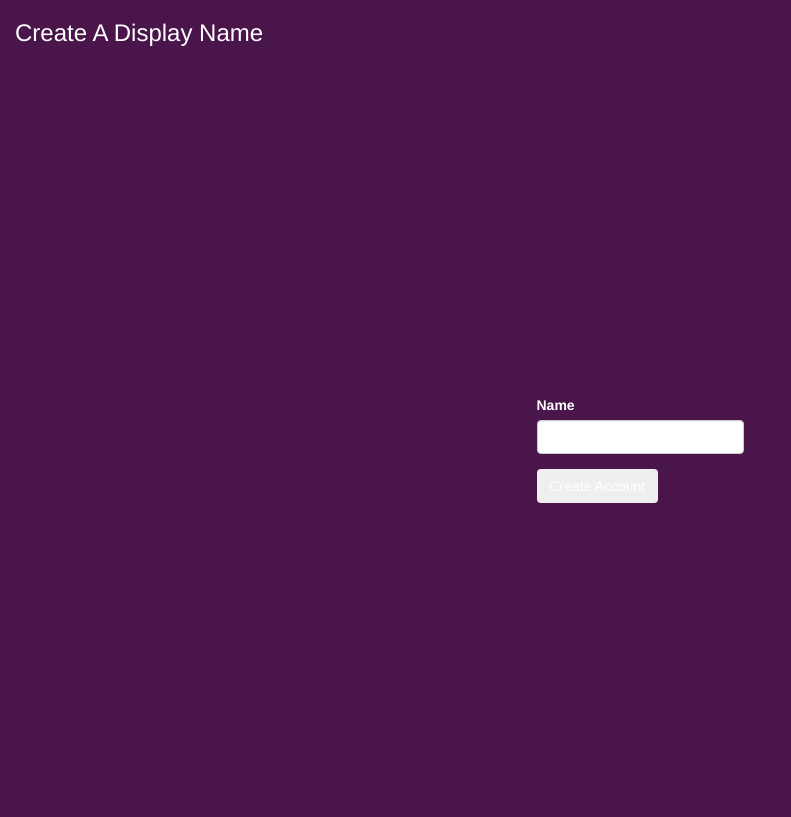
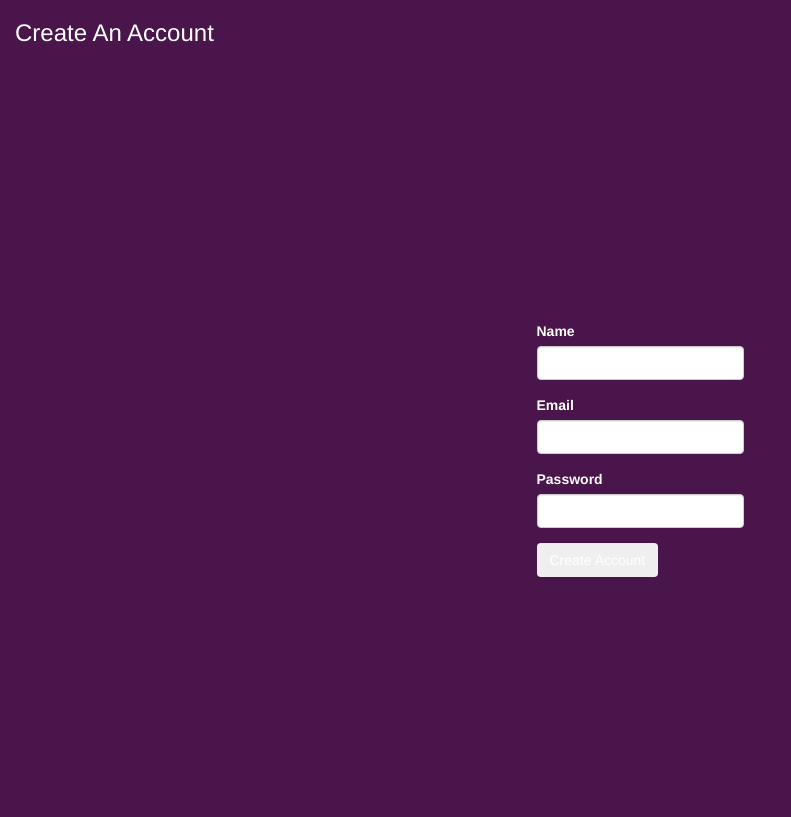
Before and after one commit to bolawole/flack, a Flask app: page /create in a window 1280 px wide. Shown: the top 817 px of the page, without its empty margins (0-791 px from the left). Run offline with Flask 2, Linux system fonts and the light colour scheme; some libraries are stand-ins or nearby versions; some web fonts are replaced.

Commit message:
implementing login

```diff
--- a/application.py
+++ /dev/null
@@ -1,56 +0,0 @@
-import os
-
-from flask import Flask,render_template,request,redirect,url_for,flash
-from flask_socketio import SocketIO, emit,send
-from forms import SignUpForm
-
-app = Flask(__name__)
-app.config["SECRET_KEY"] = os.getenv("SECRET_KEY")
-socketio = SocketIO(app)
-
-cridentials=['dewole','dewoleawe@gmail.com','password']
-room_user=[]
-g_name=""
-
-@app.route("/")
-def index():
-    return render_template("home.html")
-
-@app.route("/create", methods=["POST","GET"])
-def create():
-    form=SignUpForm()
-    if form.validate_on_submit():
-        name=form.name.data
-        g_name=form.name.data
-        if len(room_user)==0:
-            room_user.append(name)
-            print(room_user)
-            return redirect(url_for('active'))
-        elif name in room_user:
-            flash("name already exit, Login instead",'danger')
-            return render_template("create.html", form=form)
-        else:
-            room_user.append(name)
-
-            return render_template("buddyroom.html",name=name)
-
-
-
-    return render_template("create.html", form=form)
-
-# @app.route('/chat',methods=["POST","GET"])
-# def chat():
-#     return render_template("find.html")
-
-
-
-@app.route("/active",methods=["POST","GET"])
-def active():
-
-    print(room_user)
-    return render_template("buddyroom.html")
-
-@socketio.on('message')
-def message(msg):
-    print(f"\n\n{msg}\n\n")
-    send(msg,broadcast=True)
--- /dev/null
+++ b/application/forms.py
@@ -0,0 +1,29 @@
+from flask_wtf import FlaskForm
+from wtforms import StringField,PasswordField,SubmitField,BooleanField
+from wtforms.validators import DataRequired,Length,Email,ValidationError
+from application.models import User
+
+
+class SignUpForm(FlaskForm):
+    name=StringField("Name",
+        validators=[DataRequired(),Length(min=2, max=20)])
+    email=StringField("Email",validators=[DataRequired(),Email()])
+    password=PasswordField('Password',validators=[DataRequired(),Length(min=6)])
+    submit=SubmitField('Create Account')
+
+    def validate_name(self,name):
+        user=User.query.filter_by(username=name.data).first()
+        if user:
+            raise ValidationError('Username Taken')
+    def validate_email(self,email):
+        user=User.query.filter_by(email=email.data).first()
+        if user:
+            raise ValidationError('email already exist')
+
+
+
+class LoginForm(FlaskForm):
+    name=StringField("Name",
+        validators=[DataRequired(),Length(min=2, max=20)])
+    remember=BooleanField("Remember Me")
+    submit=SubmitField('Enter Workspace')
--- /dev/null
+++ b/application/routes.py
@@ -0,0 +1,49 @@
+from flask import render_template,request,redirect,url_for,flash
+from flask_socketio import emit,send
+from application.forms import SignUpForm,LoginForm
+from application.models import User
+from application import app,socketio,db
+from flask_login import login_user,current_user
+
+
+@app.route("/")
+def index():
+    return render_template("home.html")
+
+@app.route("/create", methods=["POST","GET"])
+def create():
+    form=SignUpForm()
+    if form.validate_on_submit():
+        new_user=User(username=form.name.data,email=form.email.data,password=form.password.data)
+        db.session.add(new_user)
+        db.session.commit()
+        flash(f"Room Created","success")
+        return redirect(url_for('login'))
+
+    return render_template("create.html", form=form)
+
+
+@app.route("/login", methods=["POST","GET"])
+def login():
+    form=LoginForm()
+    if form.validate_on_submit():
+        user=User.query.filter_by(username=form.name.data).first()
+        if user:
+            login_user(user)
+            return redirect(url_for('active'))
+            # return render_template("buddyroom.html",name=user.username)
+        else:
+            flash("Login Unsuccessful","danger")
+    return render_template("login.html", form=form)
+
+
+
+
+@app.route("/active",methods=["POST","GET"])
+def active():
+    print(f"\n\n{current_user.username}\n\n")
+    return render_template("buddyroom.html",name=current_user.username)
+
+@socketio.on('message')
+def message(msg):
+    send(msg,broadcast=True)
--- a/templates/buddyroom.html
+++ b/application/templates/buddyroom.html
@@ -48,7 +48,7 @@
 
 
 
-     <input type="text" size="100%" id="message-input" placeholder="type your message here" >
+     <input type="text" id="message-input" placeholder="type your message here" >
      <button type="button" id="send-button"> send</button>
 </div>
 
--- /dev/null
+++ b/application/templates/create.html
@@ -0,0 +1,67 @@
+{%extends "layout.html"%}
+
+{%block body%}
+<div class=" container">
+
+    <h3>Create An Account</h3>
+    <div class="content-section">
+    <form method="POST" action="">
+        {{form.hidden_tag()}}
+       <div class="form-group">
+           {{form.name.label(class="form-control-label")}}
+            {%if form.name.errors%}
+            {{form.name(class="form-control form-control-lg is-invalid" ,id="form_name")}}
+            <div class="invalid-feedback">
+                {%for error in form.name.errors%}
+                  <span>{{error}}</span>
+                {%endfor%}
+             </div>
+            {%else%}
+           {{form.name(class="form-control form-control-lg" ,id="form_name")}}
+           {%endif%}
+       </div>
+       <div class="form-group">
+        {{form.email.label(class="form-control-label")}}
+         {%if form.email.errors%}
+         {{form.email(class="form-control form-control-lg is-invalid" ,id="form_email")}}
+         <div class="invalid-feedback">
+             {%for error in form.email.errors%}
+               <span>{{error}}</span>
+             {%endfor%}
+          </div>
+         {%else%}
+        {{form.email(class="form-control form-control-lg" ,id="form_email")}}
+        {%endif%}
+    </div>
+    <div class="form-group">
+      {{form.password.label(class="form-control-label")}}
+       {%if form.password.errors%}
+       {{form.password(class="form-control form-control-lg is-invalid" ,id="form_name")}}
+       <div class="invalid-feedback">
+           {%for error in form.password.errors%}
+             <span>{{error}}</span>
+           {%endfor%}
+        </div>
+       {%else%}
+      {{form.password(class="form-control form-control-lg" ,id="form_password")}}
+      {%endif%}
+  </div>
+       <small>
+        {% with messages=get_flashed_messages(with_categories=true) %}
+        {%if messages%}
+        {%for category,message in messages%}
+        <div class="alert alert-{{category}}">
+          {{message}}  <p><a id="log-in" href="{{url_for('login')}}">+log in</a></p>
+        </div>
+        {%endfor%}
+        {%endif%}
+        {%endwith%}
+      </small>
+
+    <div class="form-group">
+       {{form.submit(class="btn btn-outline-info")}}
+    </div>
+       </form>
+       </div>
+</div>
+{%endblock%}
--- a/templates/home.html
+++ b/application/templates/home.html
@@ -7,7 +7,7 @@
     <h4>Create a user name to get started</h4>
     <div class="a">
     <a id="btn" href="{{url_for('create')}}"><i class="fas fa-plus"></i> Create a buddy room</a>
-    <small >Do you have an ID already? <a href="{{url_for('index')}}">+ Sign in</a></small>
+    <small >Do you have an ID already? <a href="{{url_for('login')}}">+ Sign in</a></small>
 </div>
 
 </div>
--- a/templates/create.html
+++ b/application/templates/login.html
@@ -3,29 +3,31 @@
 {%block body%}
 <div class=" container">
 
-    <h3>Create A Display Name</h3>
+    <h3>Login to your space</h3>
     <div class="content-section">
     <form method="POST" action="">
         {{form.hidden_tag()}}
        <div class="form-group">
            {{form.name.label(class="form-control-label")}}
+            {%if form.name.errors%}
+            {{form.name(class="form-control form-control-lg is-invalid" ,id="form_name")}}
+            <div class="invalid-feedback">
+                {%for error in form.name.errors%}
+                  <span>{{error}}</span>
+                {%endfor%}
+             </div>
+            {%else%}
            {{form.name(class="form-control form-control-lg" ,id="form_name")}}
+           {%endif%}
        </div>
        <small>
-        {% with messages=get_flashed_messages(with_categories=true) %}
-        {%if messages%}
-        {%for category,message in messages%}
-        <div class="alert alert-{{category}}">
-          {{message}}  <p><a id="log-in" href="{{url_for('active')}}">+log in</a></p>
-        </div>
-        {%endfor%}
-        {%endif%}
-        {%endwith%}
-      </small>
     <div class="form-group">
        {{form.submit(class="btn btn-outline-info")}}
     </div>
        </form>
        </div>
 </div>
+
+
+
 {%endblock%}
--- a/forms.py
+++ /dev/null
@@ -1,14 +0,0 @@
-from flask_wtf import FlaskForm
-from wtforms import StringField,PasswordField,SubmitField
-from wtforms.validators import DataRequired,Length,Email
-
-class SignUpForm(FlaskForm):
-    name=StringField("Name",
-        validators=[DataRequired(),Length(min=2, max=20)])
-    submit=SubmitField('Create Account')
-
-
-
-class LoginForm(FlaskForm):
-    email=StringField('Email',validators=[DataRequired(),Email()])
-    submit=SubmitField('Confirm')
--- /dev/null
+++ b/run.py
@@ -0,0 +1 @@
+from application import app
```
Also changed, not shown: application/__init__.py (added, +14 -0 lines), application/models.py (added, +16 -0 lines), templates/find.html (deleted, +0 -10 lines), application/static/css/main.css (renamed from static/css/main.css), application/static/javascript/index.js (renamed from static/javascript/index.js), application/templates/layout.html (renamed from templates/layout.html).
